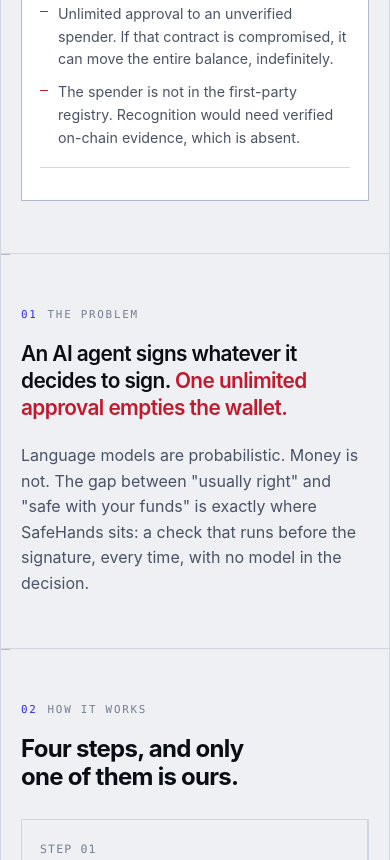
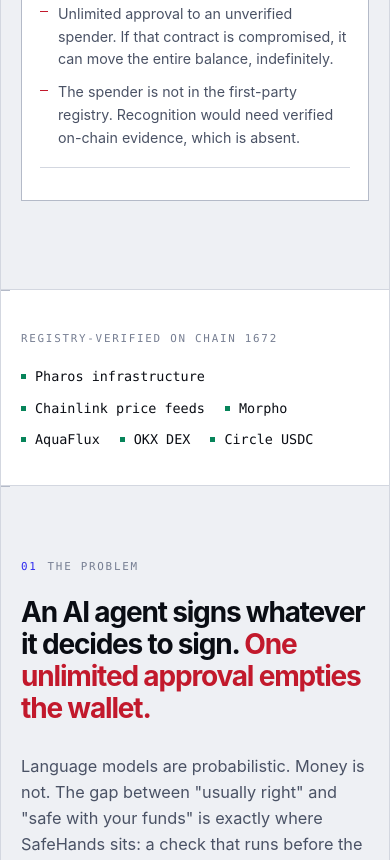
Before and after one commit to SZtch/safehands-pharos, a website: page site/index.html in a window 390 px wide. Shown: the part 1140-2000 px from the top of the page. Drawn offline with Linux system fonts and the light colour scheme.

Commit message:
site: give the page a rhythm so it survives one column
On a phone the page read as one undifferentiated strip. The cause was
not the single background, it was that nothing marked an arrival. On
desktop the layout variety did that work: a four column sequence, a two
column split, a table. Collapse all of it into one column and the only
separator left is a one pixel rule.

Looked at a reference the author picked, and it solves the same problem
without cards or background shifts, which is worth noting because both
would have been the obvious guess. It leans on whitespace, headings
large enough to read as arrivals, and alternating density instead. So:
section padding goes from 68 to 104, section headings from a 2rem
ceiling to 2.75, and the thesis becomes a genuinely sparse loud beat at
up to 3rem rather than another paragraph.

Added one sparse band between two dense ones, listing what the registry
has actually verified on chain 1672. Every name in it is a VERIFIED
entry in the ecosystem registry, which is the point: recognition on this
page means exactly what recognition means in a verdict. It is evidence,
not a logo wall, so there are no borrowed marks and nothing claimed that
a reader could not check.

```diff
--- a/site/index.html
+++ b/site/index.html
@@ -118,17 +118,17 @@
 
   /* ── the calibration rail: sections hang off a measured edge ────────── */
   main { border-left: 1px solid var(--rule); border-right: 1px solid var(--rule); max-width: var(--maxw); margin: 0 auto; }
-  section { padding: 68px 28px; border-bottom: 1px solid var(--rule); position: relative; }
+  section { padding: 104px 28px; border-bottom: 1px solid var(--rule); position: relative; }
   section::before {
     content: ""; position: absolute; left: 0; top: 0; width: 9px; height: 1px; background: var(--rule-2);
   }
-  .eyebrow { display: flex; align-items: center; gap: 10px; margin-bottom: 16px; }
+  .eyebrow { display: flex; align-items: center; gap: 10px; margin-bottom: 22px; }
   .eyebrow .idx { color: var(--brand); }
-  h2 { font-size: clamp(1.5rem, 3vw, 2rem); font-weight: 660; letter-spacing: -.03em; line-height: 1.18; }
+  h2 { font-size: clamp(1.85rem, 4.2vw, 2.75rem); font-weight: 680; letter-spacing: -.038em; line-height: 1.12; max-width: 20ch; }
   .sub { color: var(--ink-2); max-width: 66ch; margin-top: 14px; }
 
   /* ── hero ──────────────────────────────────────────────────────────── */
-  .hero { padding-top: 52px; }
+  .hero { padding-top: 56px; padding-bottom: 88px; }
   .idline { display: flex; flex-wrap: wrap; gap: 8px 22px; margin-bottom: 26px; }
   h1 {
     font-size: clamp(2rem, 5.2vw, 3.35rem); font-weight: 700;
@@ -231,7 +231,7 @@
      long install command gets its own full-width button rather than
      overflowing the viewport. */
   @media (max-width: 620px) {
-    section { padding: 52px 20px; }
+    section { padding: 72px 20px; }
     .hero { padding-top: 40px; }
     footer { padding: 26px 20px 36px; }
     .wrap { padding: 0 20px; }
@@ -261,8 +261,23 @@
     .zone.a span, .zone.w span { display: none; }
   }
 
+  /* A deliberately sparse band between two dense ones. Every name here is a
+     VERIFIED entry in the ecosystem registry, so it is evidence, not a logo
+     wall: recognition on this page means the same thing it means in a verdict. */
+  .verified { padding: 44px 28px; border-bottom: 1px solid var(--rule); background: var(--panel); }
+  .verified .names {
+    display: flex; flex-wrap: wrap; gap: 12px 34px; margin-top: 16px;
+    font-family: var(--mono); font-size: .92rem; color: var(--ink);
+  }
+  .verified .names span { display: inline-flex; align-items: center; gap: 9px; }
+  .verified .names span::before { content: ""; width: 5px; height: 5px; background: var(--allow); flex: none; }
+  @media (max-width: 620px) {
+    .verified { padding: 34px 20px; }
+    .verified .names { gap: 10px 20px; font-size: .84rem; }
+  }
+
   /* ── the problem ───────────────────────────────────────────────────── */
-  .thesis { font-size: clamp(1.3rem, 3vw, 1.85rem); font-weight: 620; letter-spacing: -.028em; line-height: 1.3; max-width: 25ch; }
+  .thesis { font-size: clamp(1.75rem, 5vw, 3rem); font-weight: 690; letter-spacing: -.042em; line-height: 1.14; max-width: 19ch; }
   .thesis .bad { color: var(--block); }
 
   /* ── sequence: the only numbered thing on the page, because it is the
@@ -277,7 +292,7 @@
   .st.key .n { color: var(--brand); }
   .st h3 { font-size: 1rem; font-weight: 630; letter-spacing: -.018em; }
   .st p { font-size: .87rem; color: var(--ink-2); }
-  .note { margin-top: 22px; color: var(--ink-2); max-width: 66ch; }
+  .note { margin-top: 28px; color: var(--ink-2); max-width: 66ch; font-size: 1.02rem; }
 
   /* ── spec rows ─────────────────────────────────────────────────────── */
   .rows { margin-top: 26px; border-top: 1px solid var(--rule); }
@@ -412,6 +427,14 @@
         <ul class="findings" id="findings"></ul>
         <div class="act" id="act"></div>
       </div>
+    </div>
+  </section>
+
+  <section class="verified">
+    <span class="lab">Registry-verified on chain 1672</span>
+    <div class="names">
+      <span>Pharos infrastructure</span><span>Chainlink price feeds</span><span>Morpho</span>
+      <span>AquaFlux</span><span>OKX DEX</span><span>Circle USDC</span>
     </div>
   </section>
 
```
